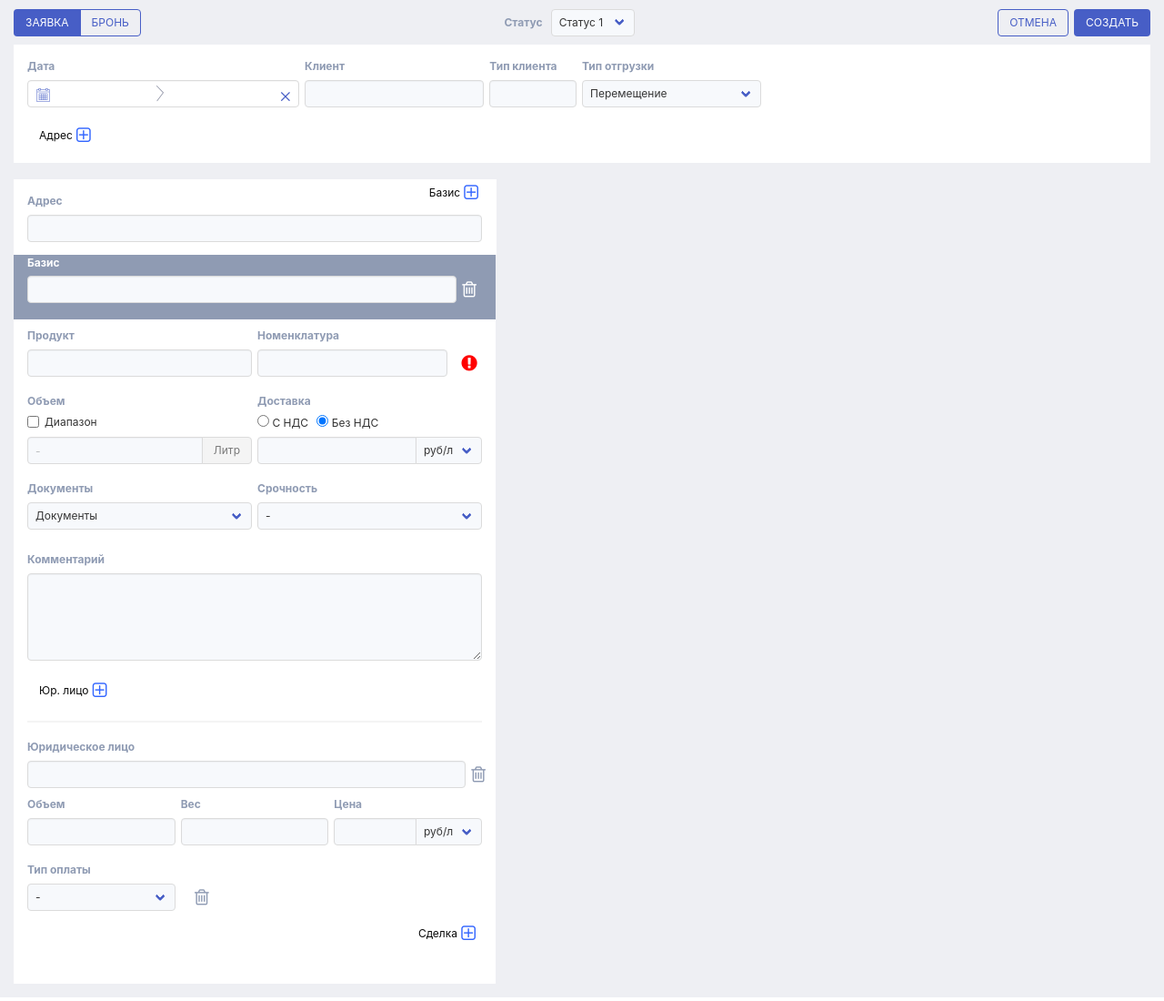
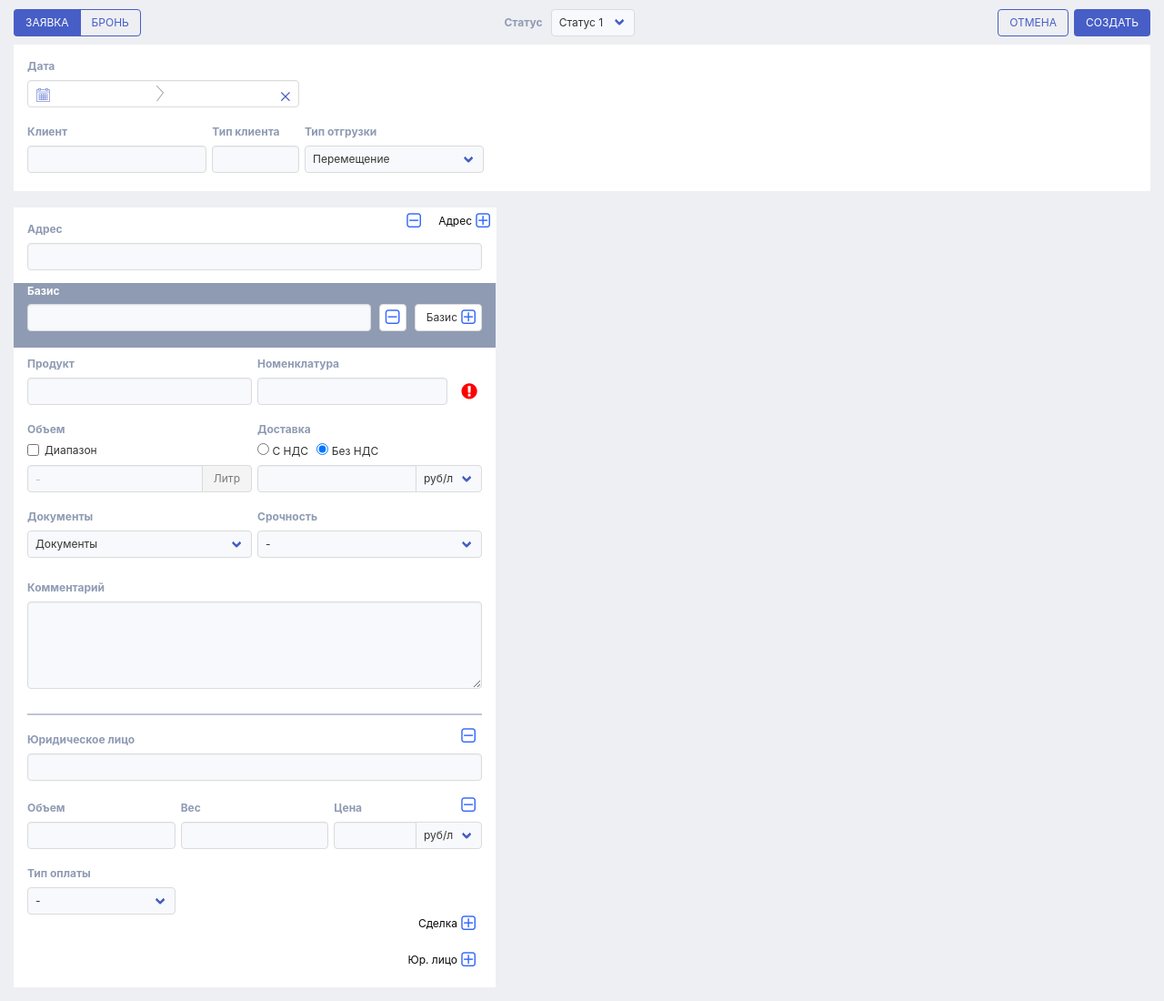
Before and after one commit to maxmytime/orders.github.io, a plain HTML site: page index1.html in a window 1280 px wide. Shown: the whole page at 91% size. Drawn offline with Linux system fonts and the light colour scheme.

Commit message:
Add files via upload

```diff
--- a/index1.html
+++ b/index1.html
@@ -78,7 +78,7 @@
 
                 <div class="columns is-gapless is-multiline client-panel">
 
-                    <div class="column is-3">
+                    <div class="column is-3 mb-5">
                         <div class="field mr-2">
                             <label class="label">Дата</label>
                             <div class="control">
@@ -86,6 +86,8 @@
                             </div>
                         </div>
                     </div>
+
+                    <div class="column is-9"></div>
 
                     <div class="column is-2">
                         <div class="field mr-2">
@@ -124,21 +126,31 @@
 
                 </div>
 
-                <!-- Кнопка добавить адрес -->
-                <a class="button is-white js-add-new-address position-l15-t100">
-                    <span class="js-add-new-address">Адрес</span>
-                    <span class="icon is-small js-add-new-address">
-                        <i class="fa fa-plus-square-o js-add-new-address" aria-hidden="true"></i>
-                    </span>
-                </a>
 
                 <!-- Адрес контейнер -->
                 <div class="address-container">
                     <!-- Адрес -->
                     <div class="address">
-                        <!-- <div>
-                            <h2 class="is-size-5 ml-5">Адрес</h2>
-                        </div> -->
+
+                        <div class="field has-addons position-r0-t0">
+                            <p class="control">
+                                <!-- Кнопка удалить адрес -->
+                                <a class="button is-white ">
+                                    <span class="icon">
+                                        <i class="fa fa-minus-square-o fa-lg" aria-hidden="true"></i>
+                                    </span>
+                                </a>
+                            </p>
+                            <p class="control">
+                                <!-- Кнопка добавить адрес -->
+                                <a class="button is-white js-add-new-address">
+                                    <span class="js-add-new-address">Адрес</span>
+                                    <span class="icon is-small js-add-new-address">
+                                        <i class="fa fa-plus-square-o js-add-new-address" aria-hidden="true"></i>
+                                    </span>
+                                </a>
+                            </p>
+                        </div>
 
                         <div class="field">
                             <label class="label">Адрес</label>
@@ -148,26 +160,54 @@
                         </div>
 
                         <!-- Кнопка добавить Базис -->
-                        <a class="button is-white width-100px position-sticky js-add-new-basis">
+
+                        <!-- <a class="button is-white width-100px position-sticky js-add-new-basis">
                             <span class="js-add-new-basis">Базис</span>
                             <span class="icon is-small js-add-new-basis">
                                 <i class="fa fa-plus-square-o js-add-new-basis" aria-hidden="true"></i>
                             </span>
-                        </a>
+                        </a> -->
 
                         <div class="basis-container">
                             <!-- Базис -->
                             <div id="" class="basis">
 
+                                <!-- <a class="button is-white button-basis-del">
+                                    <span class="icon">
+                                        <i class="fa fa-minus-square-o fa-lg" aria-hidden="true"></i>
+                                    </span>
+                                </a>
+
+                                <a class="button is-white">
+                                    <span class="">Базис</span>
+                                    <span class="icon is-small ">
+                                        <i class="fa fa-plus-square-o " aria-hidden="true"></i>
+                                    </span>
+                                </a> -->
+
                                 <div class="field basis-panel">
                                     <label class="label">Базис</label>
                                     <div class="control is-flex is-justify-content-space-between">
                                         <input class="input" type="text" name="order-basis" placeholder="">
-                                        <a id="1" class="button js-btn-basis-del">
-                                            <span class="icon is-small">
-                                                <i class="fa fa-trash-o" aria-hidden="true"></i>
-                                            </span>
-                                        </a>
+                                        <div class="field is-flex">
+                                            <p class="control ml-3">
+                                                <!-- Кнопка удалить адрес -->
+                                                <a class="button is-lite-gray">
+                                                    <span class="icon">
+                                                        <i class="fa fa-minus-square-o fa-lg" aria-hidden="true"></i>
+                                                    </span>
+                                                </a>
+                                            </p>
+                                            <p class="control ml-3">
+                                                <!-- Кнопка добавить адрес -->
+                                                <a class="button is-lite-gray js-add-new-address">
+                                                    <span class="">Базис</span>
+                                                    <span class="icon is-small ">
+                                                        <i class="fa fa-plus-square-o " aria-hidden="true"></i>
+                                                    </span>
+                                                </a>
+                                            </p>
+                                        </div>
                                     </div>
                                 </div>
 
@@ -338,49 +378,67 @@
                                 </div>
 
                                 <!-- Кнопка добавить Юр. лицо -->
-                                <a class="button is-white js-add-new-legal-entity">
+                                <!-- <a class="button is-white js-add-new-legal-entity">
                                     <span class="js-add-new-legal-entity">Юр. лицо</span>
                                     <span class="icon is-small js-add-new-legal-entity">
                                         <i class="fa fa-plus-square-o js-add-new-legal-entity" aria-hidden="true"></i>
                                     </span>
-                                </a>
+                                </a> -->
 
 
 
                                 <div class="legal-entity-container">
-                                    <hr>
+
+                                    <!-- Кнопка добавить Юр. лицо -->
+                                    <a class="button is-white js-add-new-legal-entity position-r0-b10">
+                                        <span class="js-add-new-legal-entity">Юр. лицо</span>
+                                        <span class="icon is-small js-add-new-legal-entity">
+                                            <i class="fa fa-plus-square-o js-add-new-legal-entity" aria-hidden="true"></i>
+                                        </span>
+                                    </a>
                                     <!-- Юридическое лицо -->
                                     <div class="legal-entity">
+
+                                        <hr>
 
                                         <div class="field">
                                             <label class="label">Юридическое лицо</label>
                                             <div class="control is-flex">
                                                 <input class="input" type="text" name="order-legal-entity" placeholder="">
-                                                <a id="2" class="button button-ico button-ico-color-gray js-btn-le-del">
+                                                <!-- <a id="2" class="button button-ico button-ico-color-gray js-btn-le-del">
                                                     <span class="icon">
                                                         <i class="fa fa-trash-o" aria-hidden="true"></i>
                                                     </span>
-                                                </a>
+                                                </a> -->
                                             </div>
                                         </div>
 
+                                        <!-- Удалить ЮЛ -->
+                                        <a class="button is-white position-r0-t10">
+                                            <span class="icon">
+                                                <i class="fa fa-minus-square-o fa-lg" aria-hidden="true"></i>
+                                            </span>
+                                        </a>
+
                                         <!-- Кнопка добавить сделку -->
-                                        <a class="button is-white js-add-new-dael position-r0-b0">
+                                        <a class="button is-white js-add-new-dael position-r0-b10">
                                             <span class="js-add-new-dael">Сделка</span>
                                             <span class="icon is-small js-add-new-dael">
                                                 <i class="fa fa-plus-square-o js-add-new-dael" aria-hidden="true"></i>
                                             </span>
                                         </a>
 
-
                                         <div class="dael-container">
                                             <!-- Сделка -->
                                             <div class="dael">
-                                                <!-- <div>
-                                                    <h2 class="is-size-5">Тут будет информация о сделке</h2>
-                                                </div> -->
 
-                                                <div class="columns is-multiline is-variable is-1">
+                                                <a class="button is-white position-r0-t0">
+                                                    <span class="icon">
+                                                        <i class="fa fa-minus-square-o fa-lg" aria-hidden="true"></i>
+                                                    </span>
+                                                </a>
+
+                                                <div class="columns is-multiline is-variable is-1 mt-4">
 
                                                     <div class="column is-4">
                                                         <label class="label">Объем</label>
@@ -460,13 +518,13 @@
 
                                                     </div>
 
-                                                    <div class="column is-1">
+                                                    <!-- <div class="column is-1">
                                                         <a id="3" class="button button-ico button-ico-color-gray is-flex is-align-items-end js-btn-dael-del">
                                                             <span class="icon">
                                                                 <i class="fa fa-trash-o" aria-hidden="true"></i>
                                                             </span>
                                                         </a>
-                                                    </div>
+                                                    </div> -->
                                                 </div>
 
                                             </div>
```
Also changed, not shown: js/common.js (+13 -1 lines), css/main.min.css, js/scripts.min.js.
